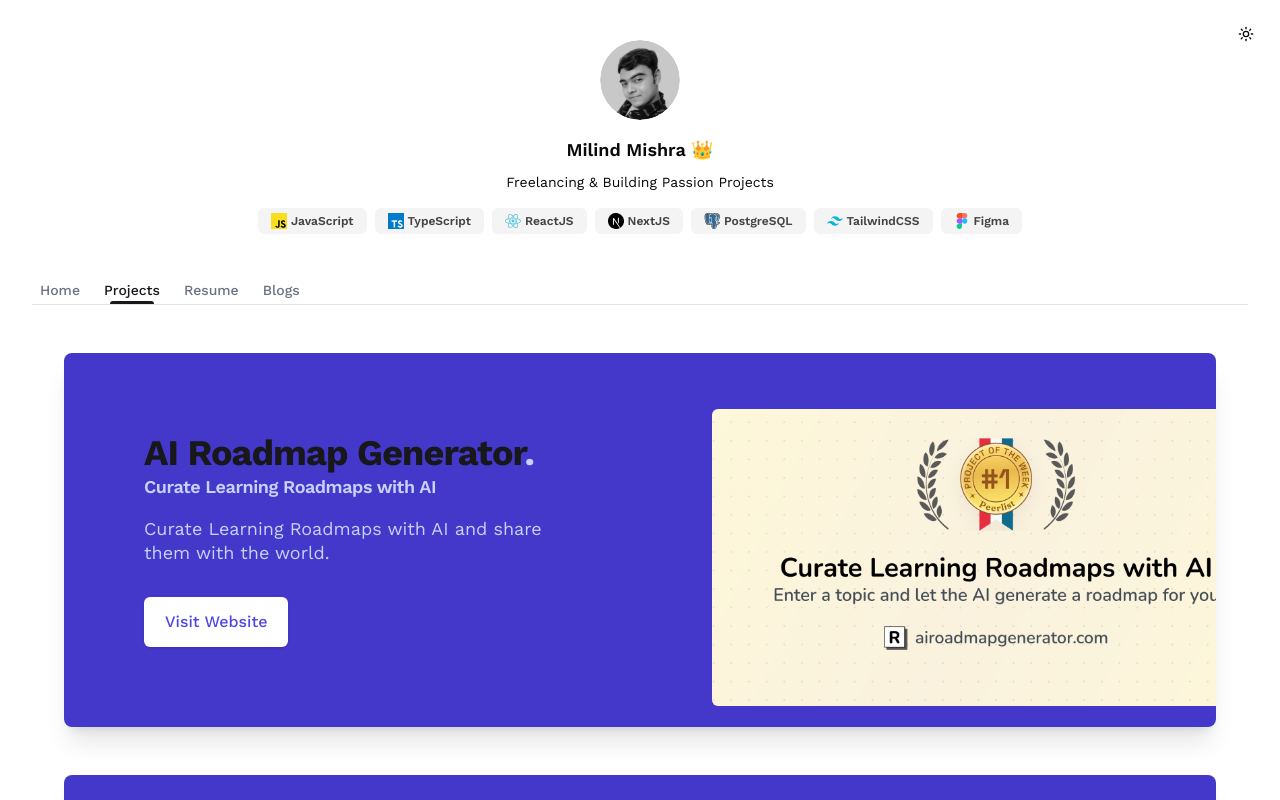
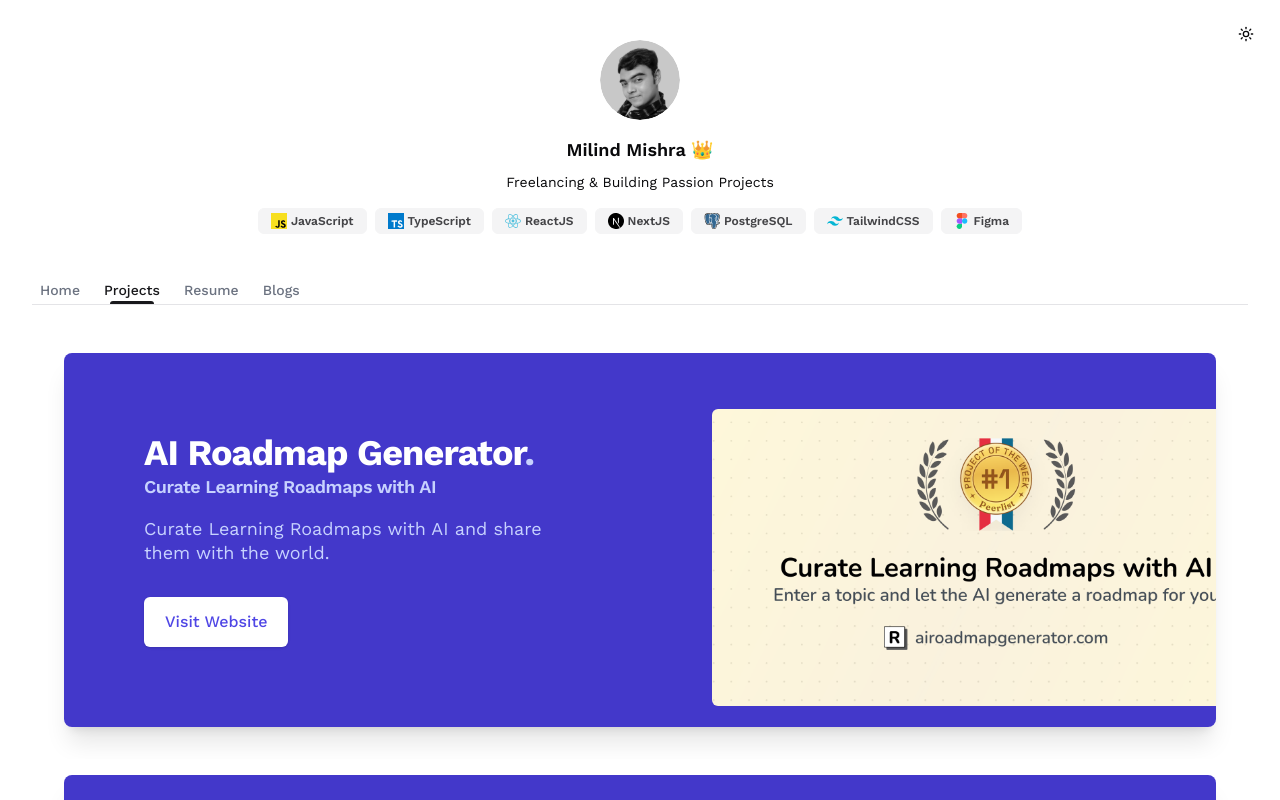
Before and after one commit to thatbeautifuldream/milindmishra.com.old, a Next.js app: page /projects in a window 1280 px wide. Shown: the top 800 px of the page. Built offline with nearby package versions, Linux system fonts and the light colour scheme.

Commit message:
🐛 FIX: project title color

```diff
--- a/src/app/projects/_components/project-card.tsx
+++ b/src/app/projects/_components/project-card.tsx
@@ -8,7 +8,7 @@
         <div className="overflow-hidden rounded-lg bg-indigo-700 shadow-xl lg:grid lg:grid-cols-2 lg:gap-4">
           <div className="px-6 pb-12 pt-10 sm:px-16 sm:pt-16 lg:py-16 lg:pr-0 xl:px-20 xl:py-20">
             <div className="lg:self-center">
-              <h2 className="text-3xl font-bold tracking-tight text-primary sm:text-4xl">
+              <h2 className="text-3xl font-bold tracking-tight text-white sm:text-4xl">
                 <span className="block">
                   {project.title}
                   <span className="text-indigo-200">.</span>
```
